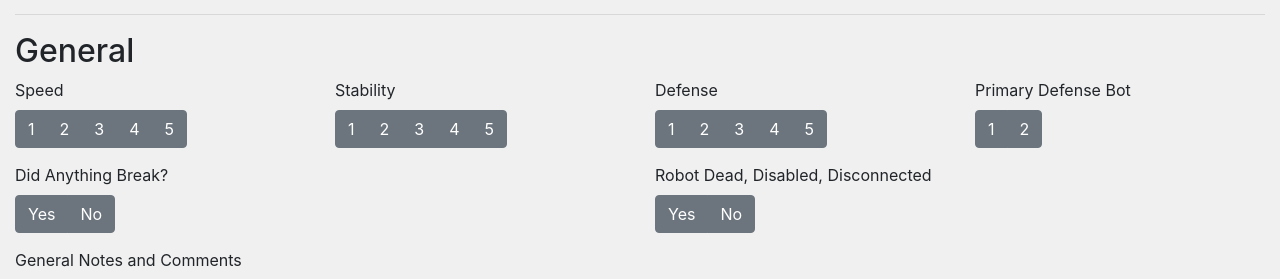
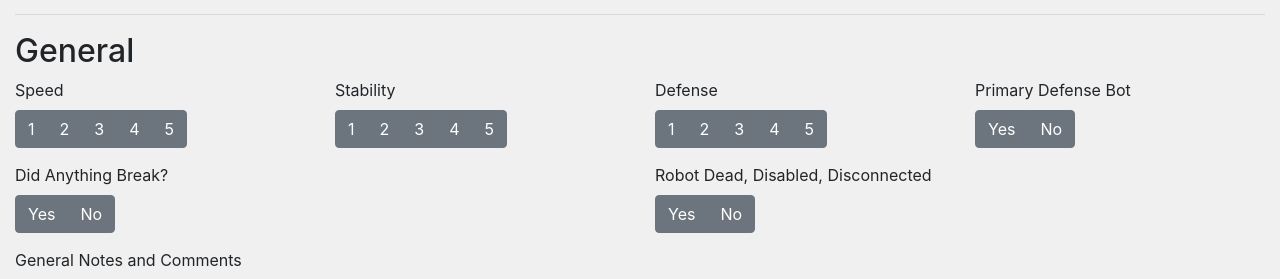
Before and after one commit to ATAARobotics/Scouty-McScout20, a Jekyll site: the page built from index.md, in a window 1280 px wide. Shown: the part 1217-1496 px from the top of the page. Built offline with Jekyll 4.4.1, drawn with Linux system fonts in a browser that asks for light colours.

```diff
--- a/index.md
+++ b/index.md
@@ -314,10 +314,10 @@
                 <label class="mr-sm-2" style="display: block" for="primaryDefense">Primary Defense Bot</label>
                 <div id="primaryDefense" class="btn-group btn-group-toggle" data-toggle="buttons">
                     <label id="primaryDefenseYes" class="btn btn-secondary">
-                        <input type="radio" value="1" name="primaryDefense" id="primaryDefenseYes" autocomplete="off"> 1
+                        <input type="radio" value="1" name="primaryDefense" id="primaryDefenseYes" autocomplete="off"> Yes
                     </label>
                     <label id="primaryDefenseNo" class="btn btn-secondary">
-                        <input type="radio" value="2" name="primaryDefense" id="primaryDefenseNo" autocomplete="off"> 2
+                        <input type="radio" value="2" name="primaryDefense" id="primaryDefenseNo" autocomplete="off"> No
                     </label>
                 </div>
             </div>
```
